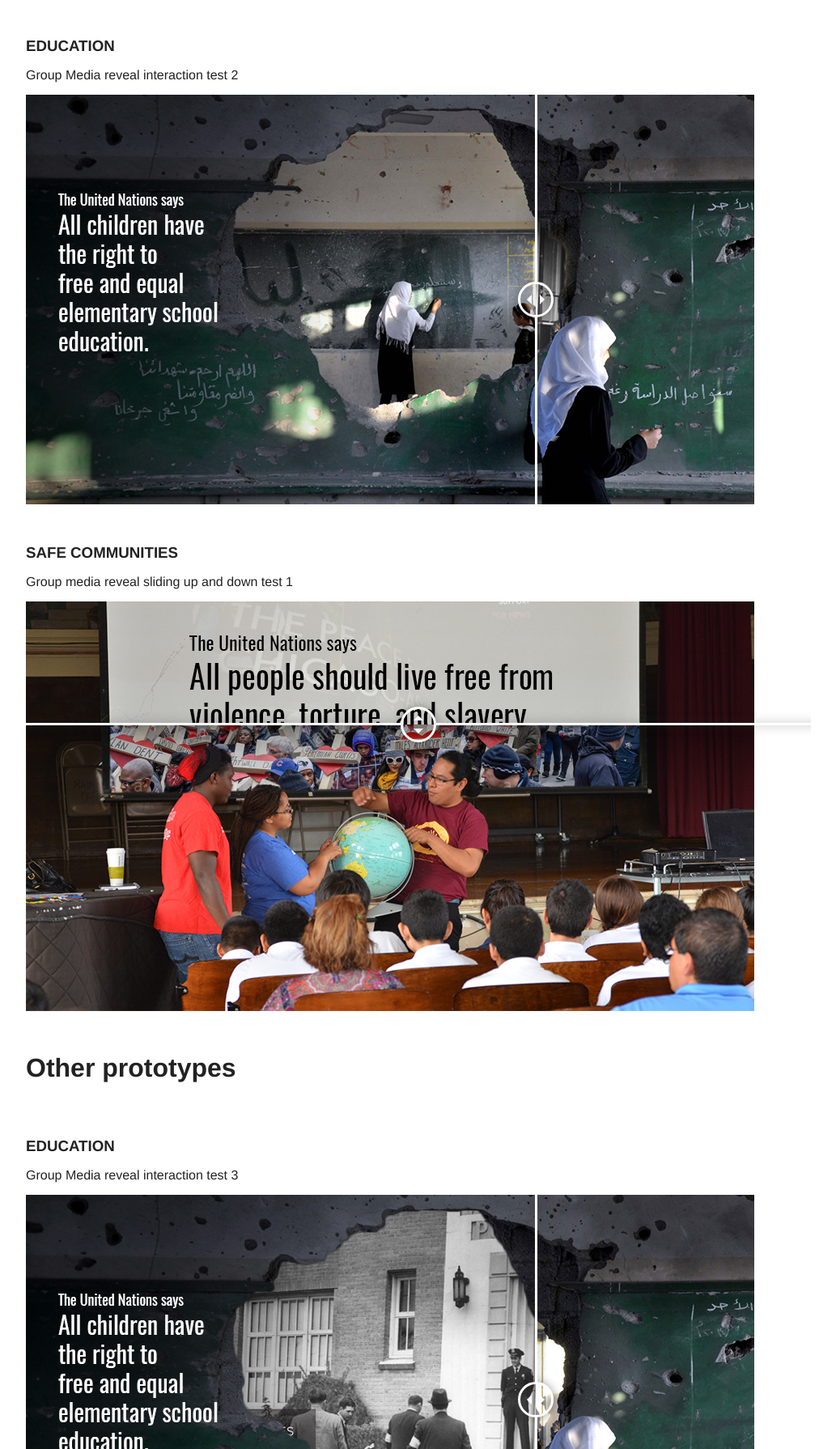
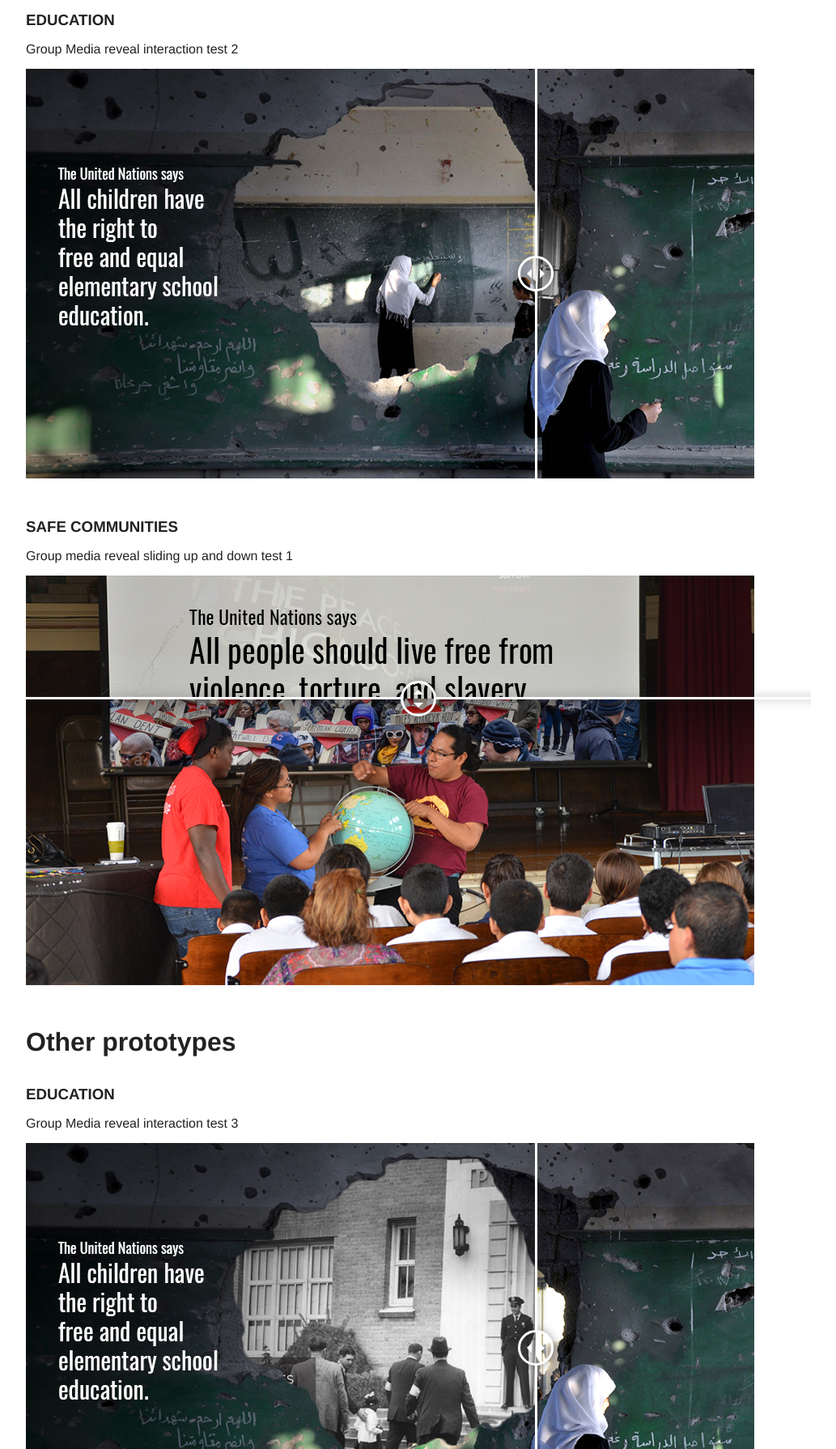
Before and after one commit to jojoychin/sliderTest, a plain HTML site: page index.html in a window 1280 px wide. Shown: the part 110-1900 px from the top of the page at 81% size, without its empty margins (123-1156 px from the left). Drawn offline with nearby package versions, Linux system fonts and the light colour scheme.

Commit message:
decreasing margin-top

```diff
--- a/index.html
+++ b/index.html
@@ -20,7 +20,7 @@
 		</div>
 	</div>
 
-    <div class="row" style="margin-top: 2em;">
+    <div class="row">
       <div class="large-10 columns">
         <h3>EDUCATION</h3>
         <p>Group Media reveal interaction test 2</p>
@@ -52,7 +52,7 @@
 		</div>
 	</div>
 
-	<div class="row" style="margin-top: 2em;">
+	<div class="row">
       <div class="large-10 columns">
         <h3>EDUCATION</h3>
         <p>Group Media reveal interaction test 3</p>
```
